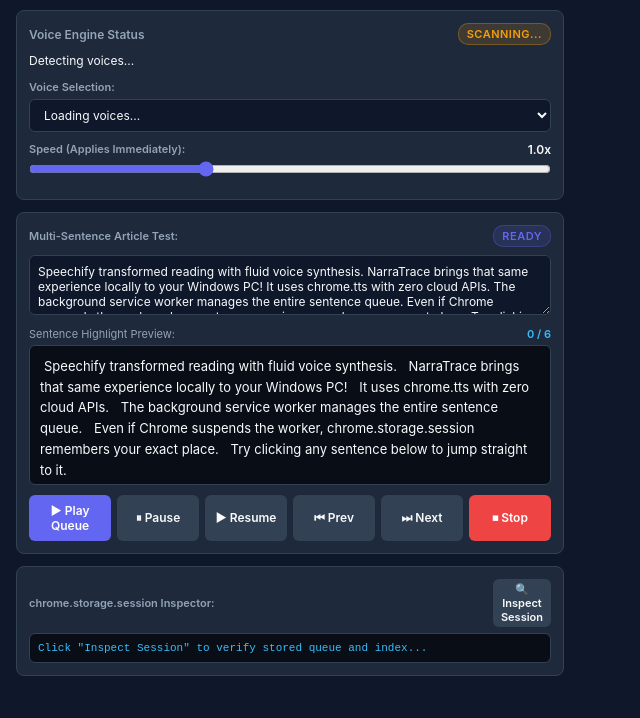
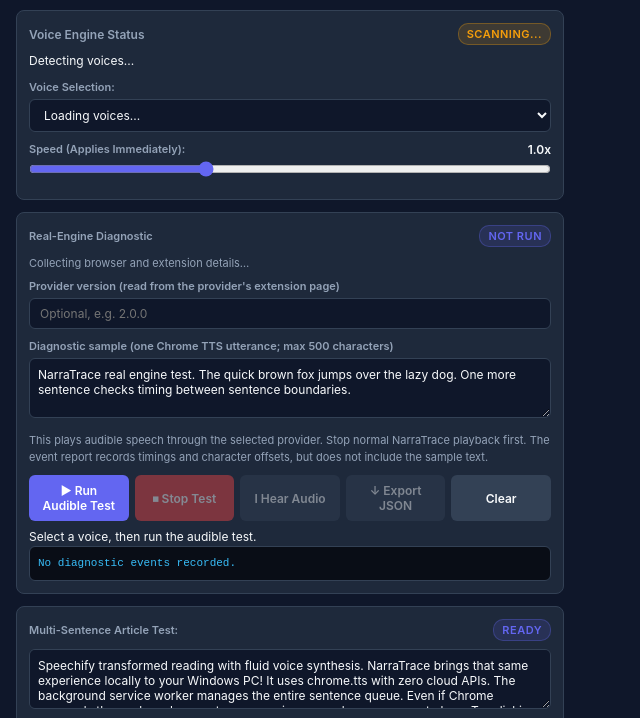
Before and after one commit to bicky911/NarraTrace, a browser extension: page test.html in a window 1280 px wide. Shown: the part 66-784 px from the top of the page, without its empty margins (0-640 px from the left). Drawn offline with Linux system fonts and the light colour scheme.

Commit message:
feat(diagnostics): add real-engine TTS diagnostic interface

```diff
--- a/test.html
+++ b/test.html
@@ -3,7 +3,7 @@
 <head>
   <meta charset="UTF-8">
   <meta name="viewport" content="width=device-width, initial-scale=1.0">
-  <title>NarraTrace - Phase 3: Background Worker & Queue Test</title>
+  <title>NarraTrace — Device and TTS Diagnostics</title>
   <style>
     :root {
       --bg: #0f172a;
@@ -95,6 +95,12 @@
       background: rgba(99, 102, 241, 0.15);
       color: var(--primary);
       border: 1px solid rgba(99, 102, 241, 0.3);
+    }
+
+    .badge.danger {
+      background: rgba(239, 68, 68, 0.15);
+      color: var(--danger);
+      border: 1px solid rgba(239, 68, 68, 0.3);
     }
 
     .status-text {
@@ -242,6 +248,25 @@
       overflow-y: auto;
       white-space: pre-wrap;
     }
+
+    .diagnostic-log {
+      max-height: 220px;
+      overflow: auto;
+      line-height: 1.5;
+      overflow-wrap: anywhere;
+    }
+
+    .diagnostic-note {
+      margin: 8px 0;
+      color: var(--text-muted);
+      font-size: 11px;
+      line-height: 1.5;
+    }
+
+    button:disabled {
+      cursor: not-allowed;
+      opacity: 0.45;
+    }
   </style>
 </head>
 <body>
@@ -249,7 +274,7 @@
     <img src="icons/icon48.png" alt="NarraTrace Icon">
     <div>
       <h1>NarraTrace</h1>
-      <p>Phase 3: Background Worker & Sentence Queue</p>
+      <p>Device diagnostics · Chrome TTS provider validation</p>
     </div>
   </header>
 
@@ -278,6 +303,36 @@
       </div>
     </div>
   </div>
+
+  <!-- Real TTS provider diagnostics: actual selected Chrome voice, real audio, no speech text in event telemetry. -->
+  <section class="card" aria-labelledby="engine-diagnostic-title">
+    <div style="display:flex;justify-content:space-between;align-items:center;gap:8px;">
+      <label id="engine-diagnostic-title" style="margin:0;">Real-Engine Diagnostic</label>
+      <span id="engine-diagnostic-badge" class="badge info">Not run</span>
+    </div>
+    <p id="engine-diagnostic-environment" class="diagnostic-note">Collecting browser and extension details…</p>
+    <div class="form-group">
+      <label for="diagnostic-provider-version">Provider version (read from the provider's extension page)</label>
+      <input id="diagnostic-provider-version" type="text" maxlength="80" placeholder="Optional, e.g. 2.0.0"
+        style="width:100%;background:var(--bg);color:var(--text);border:1px solid var(--border);border-radius:6px;padding:7px 10px;font-size:12px;">
+    </div>
+    <div class="form-group">
+      <label for="diagnostic-sample-text">Diagnostic sample (one Chrome TTS utterance; max 500 characters)</label>
+      <textarea id="diagnostic-sample-text" maxlength="500">NarraTrace real engine test. The quick brown fox jumps over the lazy dog. One more sentence checks timing between sentence boundaries.</textarea>
+    </div>
+    <p class="diagnostic-note">
+      This plays audible speech through the selected provider. Stop normal NarraTrace playback first. The event report records timings and character offsets, but does not include the sample text.
+    </p>
+    <div class="btn-group">
+      <button id="btn-run-engine-diagnostic">▶ Run Audible Test</button>
+      <button id="btn-stop-engine-diagnostic" class="danger" disabled>⏹ Stop Test</button>
+      <button id="btn-mark-audible" class="secondary" disabled>I Hear Audio</button>
+      <button id="btn-export-engine-diagnostic" class="secondary" disabled>↓ Export JSON</button>
+      <button id="btn-clear-engine-diagnostic" class="secondary">Clear</button>
+    </div>
+    <div id="engine-diagnostic-status" class="status-text" role="status" aria-live="polite">Select a voice, then run the audible test.</div>
+    <pre id="engine-diagnostic-log" class="storage-box diagnostic-log">No diagnostic events recorded.</pre>
+  </section>
 
   <!-- Multi-Sentence Queue & Playback Card -->
   <div class="card">
```
